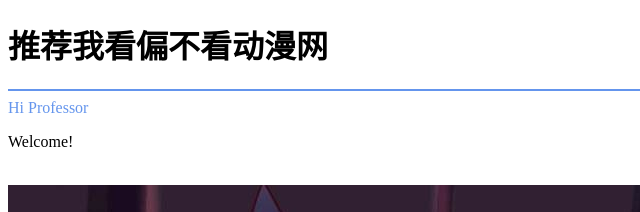
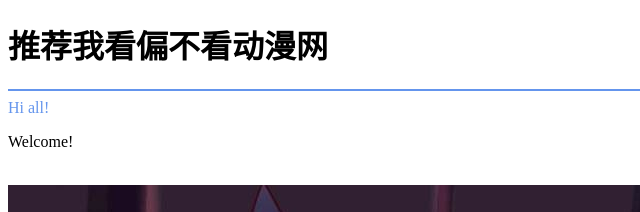
Before and after one commit to shibatachun/-, a plain HTML site: page index.html in a window 1280 px wide. Shown: the top 212 px of the page, 0-640 px from the left. Drawn offline with Linux system fonts and the light colour scheme.

Commit message:
Update index.html

```diff
--- a/index.html
+++ b/index.html
@@ -11,7 +11,7 @@
 
 </h1>
 <hr color="#6495ed">
-<font color=#6495ed>Hi Professor</font>
+<font color=#6495ed>Hi all!</font>
 
 <p>
     Welcome!
```
